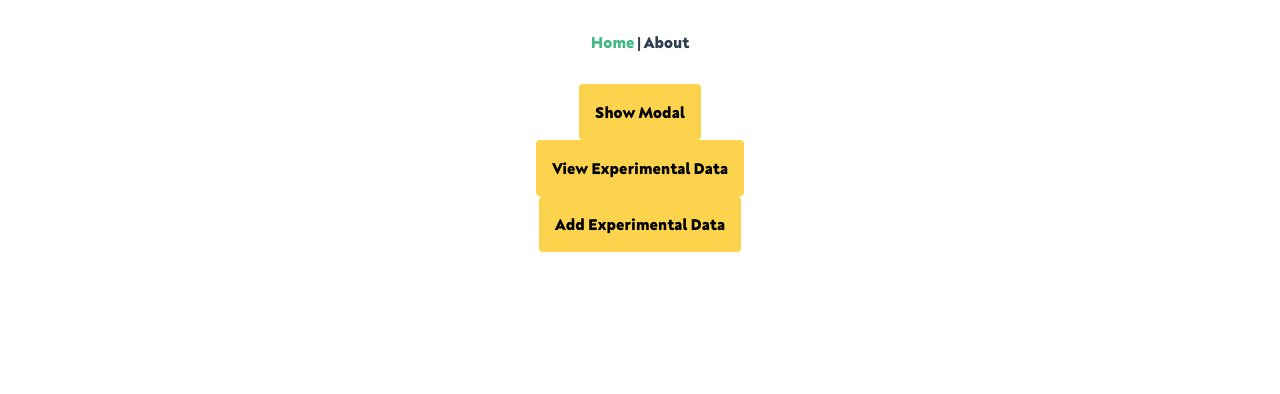
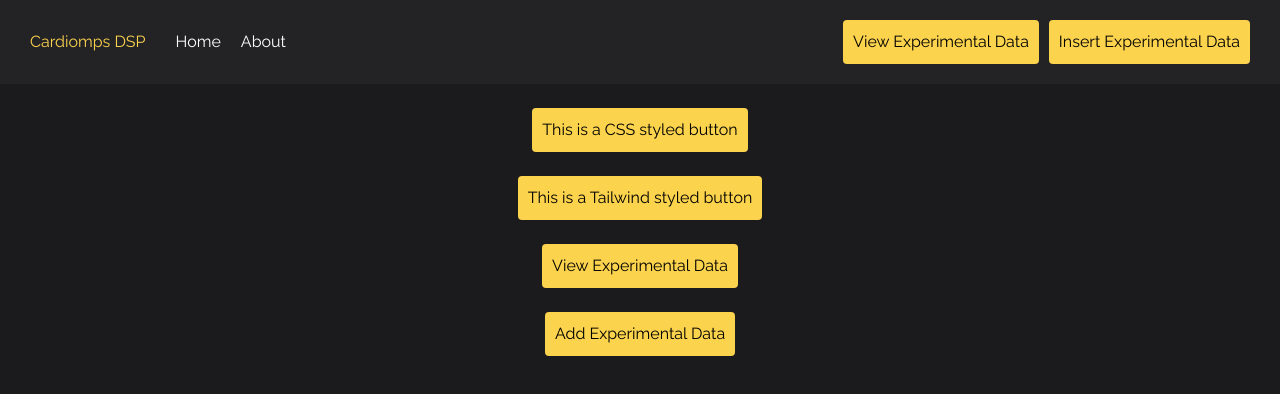
Before and after one commit to johnAdvancedWeb/CardiompsDataSharingPlatform, a Vue app in the folder client/: page / in a window 1280 px wide. Shown: the top 394 px of the page. Built offline with nearby package versions, Linux system fonts and the light colour scheme.

Commit message:
Navbar and front-end UI implemented, feedback required from teammates

```diff
--- a/client/src/App.vue
+++ b/client/src/App.vue
@@ -1,30 +1,14 @@
 <template>
-  <div id="nav">
-    <router-link to="/">Home</router-link> |
-    <router-link to="/about">About</router-link>
-  </div>
+  <Navbar/>
   <router-view/>
 </template>
 
+<script>
+import Navbar from "@/components/Navbar";
+
+export default {
+  components: { Navbar }
+}
+</script>
 <style>
-#app {
-  font-family: Avenir, Helvetica, Arial, sans-serif;
-  -webkit-font-smoothing: antialiased;
-  -moz-osx-font-smoothing: grayscale;
-  text-align: center;
-  color: #2c3e50;
-}
-
-#nav {
-  padding: 30px;
-}
-
-#nav a {
-  font-weight: bold;
-  color: #2c3e50;
-}
-
-#nav a.router-link-exact-active {
-  color: #42b983;
-}
 </style>
--- a/client/src/assets/css/style.scss
+++ b/client/src/assets/css/style.scss
@@ -1,26 +1,73 @@
 @tailwind base;
 @tailwind components;
 @tailwind utilities;
-
+@import url('https://fonts.googleapis.com/css2?family=Raleway&display=swap');
+@import "variables";
 @font-face {
-    font-family: Neu;
-    src: url(../fonts/Neufreit-ExtraBold.otf);
+    font-family: 'Raleway', sans-serif;
+    /*    font-family: Neu;
+        src: url(../fonts/Neufreit-ExtraBold.otf);*/
 }
 
+/* tailwind code goes here */
 @layer components {
     .heading {
         @apply py-2 px-4 bg-indigo-500 text-white font-semibold rounded-lg shadow-md hover:bg-indigo-700 focus:outline-none focus:ring-2 focus:ring-indigo-400 focus:ring-opacity-75;
     }
 
     .primary-button {
-        @apply bg-yellow-300 text-black hover:bg-gray-200 hover:text-black transition duration-300 p-4 rounded;
+        @apply bg-yellow-300 text-black hover:bg-gray-200 hover:text-black transition duration-300 rounded;
     }
 }
+/* tailwind code ends here */
+* {
+    font-family: Raleway, serif;
+    color: $bodyText;
+}
+
+body {
+    background-color: $bodyBackground;
+    text-align: center;
+}
+
+.navbar-container {
+    background-color: $navbarBackground;
+}
+
+#logo {
+    color: $actionBackground;
+    background-color: unset;
+    pointer-events: none;
+}
+
+.navbar-list-items-logo, .navbar-list-items-routes {
+    padding: 10px;
+}
+
+.navbar-list-items-routes {
+    transition: .3s ease all;
+    &:hover {
+        color: $actionBackground;
+    }
+}
+
+.navbar-list-items-button {
+    padding-right: 10px;
+}
+
+button, .button {
+    background-color: $actionBackground;
+    color: $actionText;
+    border-radius: 4px;
+    transition: all .3s ease;
+    padding: 10px;
+
+    &:hover {
+        background-color: white;
+    }
+}
+
 
 h2 {
     text-transform: uppercase;
 }
-
-* {
-    font-family: Neu, serif;
-}
--- /dev/null
+++ b/client/src/assets/css/variables.scss
@@ -0,0 +1,7 @@
+$actionBackground: #FCD34D;
+$bodyBackground: #1b1b1e;
+
+$actionText: black;
+$bodyText: white;
+
+$navbarBackground: #232326;
--- /dev/null
+++ b/client/src/components/Navbar.vue
@@ -0,0 +1,30 @@
+<template>
+  <div class="mx-auto p-5 navbar-container">
+    <nav class="flex justify-between">
+      <div>
+        <ul class="flex flex-row">
+          <li class="navbar-list-items-button"><button id="logo">Cardiomps DSP</button></li>
+          <li class="navbar-list-items-routes"><router-link to="/">Home</router-link></li>
+          <li class="navbar-list-items-routes"><router-link to="/about">About</router-link></li>
+        </ul>
+      </div>
+
+      <div>
+        <ul class="flex flex-row">
+          <li class="navbar-list-items-button"><button>View Experimental Data</button></li>
+          <li class="navbar-list-items-button"><button>Insert Experimental Data</button></li>
+        </ul>
+      </div>
+    </nav>
+  </div>
+</template>
+
+<script>
+export default {
+name: "Navbar"
+}
+</script>
+
+<style scoped>
+
+</style>
--- a/client/src/views/Home.vue
+++ b/client/src/views/Home.vue
@@ -1,7 +1,8 @@
 <template>
-  <div class="container">
-    <button class="primary-button" @click="showModal">Show Modal</button><br>
-    <button class="primary-button" @click="showModal('viewData')">View Experimental Data</button><br>
+  <div id="home-container">
+    <br><button>This is a CSS styled button</button><br><br>
+    <button class="primary-button" @click="showModal">This is a Tailwind styled button</button><br><br>
+    <button class="primary-button" @click="showModal('viewData')">View Experimental Data</button><br><br>
     <button class="primary-button" @click="showModal('addData')">Add Experimental Data</button><br>
 
     <Modal :is-modal-visible="isModalVisible" @close-modal="closeModal">
--- a/client/tailwind.config.js
+++ b/client/tailwind.config.js
@@ -5,7 +5,9 @@ module.exports = {
     extend: {},
   },
   variants: {
-    extend: {},
+    extend: {
+      backgroundColor: ['active'],
+    },
   },
   plugins: [],
 }
```
